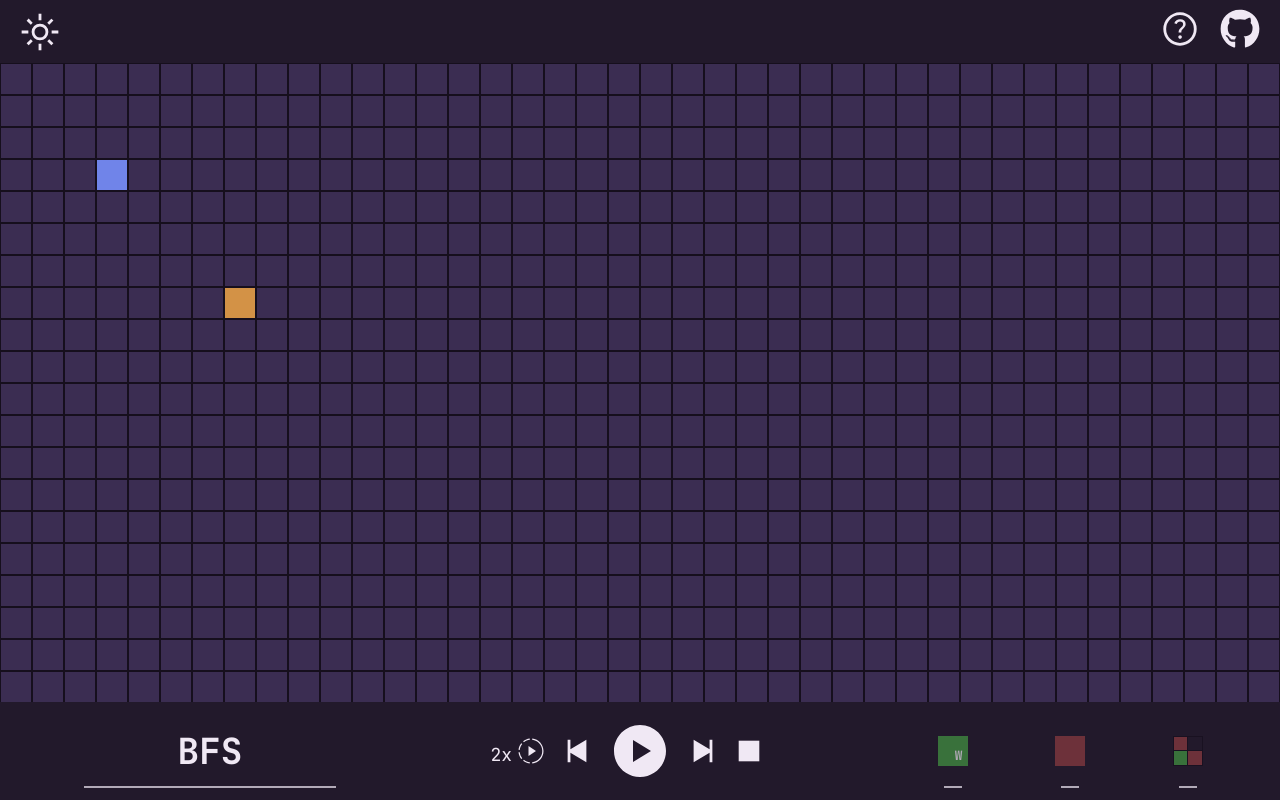
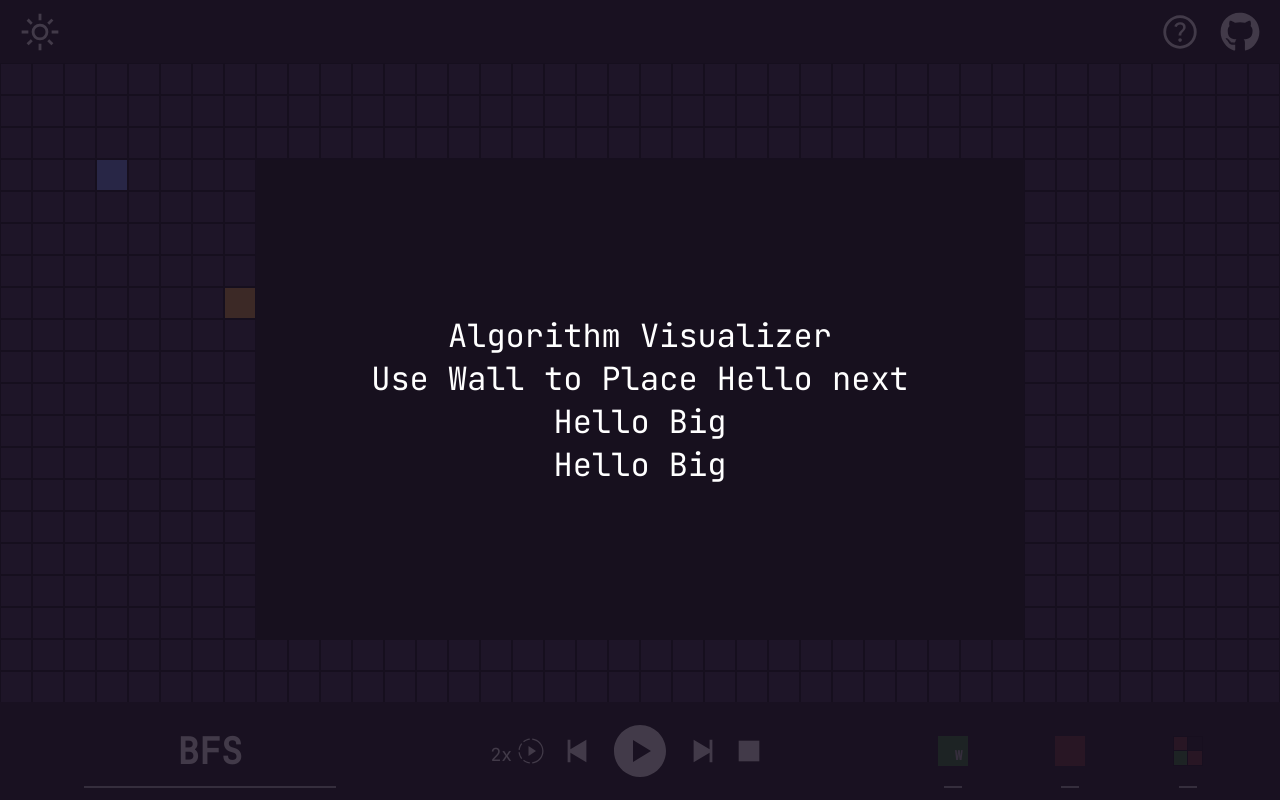
Before and after one commit to baterson/pathfinding-visualizer, a SvelteKit app: page / in a window 1280 px wide. Built offline with nearby package versions, Linux system fonts and the light colour scheme.

Commit message:
adding help modal

```diff
--- a/src/app.css
+++ b/src/app.css
@@ -1,4 +1,4 @@
-@import url('https://fonts.googleapis.com/css2?family=JetBrains+Mono:ital,wght@0,100;0,200;0,400;0,500;0,600;0,700;0,800;1,200&family=PT+Serif:ital,wght@0,400;0,700;1,400;1,700&display=swap');
+/* @import url('https://fonts.googleapis.com/css2?family=JetBrains+Mono:ital,wght@0,100;0,200;0,400;0,500;0,600;0,700;0,800;1,200&family=PT+Serif:ital,wght@0,400;0,700;1,400;1,700&display=swap'); */
 
 * {
 	box-sizing: border-box;
@@ -109,12 +109,11 @@
 }
 
 body {
-	position: relative;
-	font-family: 'JetBrains Mono', monospace;
-	overflow: clip;
+	font-family:  monospace;
+	/* font-family: 'JetBrains Mono', monospace; */
+    font-size: 56px;
 	height: 100svh;
 	width: 100vw;
-	overflow: hidden;
 	/* font-family: 'PT Serif', serif; */
 	/* overflow: hidden; */
 	/* background: white; */
--- a/src/app.html
+++ b/src/app.html
@@ -4,7 +4,6 @@
 		<meta charset="utf-8" />
 
 		<link rel="icon" href="%sveltekit.assets%/favicon.png" />
-        <link rel="manifest" href="webmanifest.json" />
         <!-- <meta name="theme-color" id="theme-color" content="#22192B"> -->
 		<meta
 			name="viewport"
--- /dev/null
+++ b/src/lib/Components/HelpModal.svelte
@@ -0,0 +1,37 @@
+<div class="wrapper">
+	<div class="content">
+		<h3>Algorithm Visualizer</h3>
+		<p>Use Wall to Place Hello next</p>
+		<p>Hello Big</p>
+		<p>Hello Big</p>
+	</div>
+</div>
+
+<style>
+	.wrapper {
+		z-index: 3;
+		background: hsla(270, 32%, 9%, 0.8);
+		color: white;
+		position: absolute;
+		height: 100%;
+		width: 100%;
+		display: flex;
+		justify-content: center;
+		align-items: center;
+		font-size: 32px;
+	}
+
+	.content {
+		/* padding: 20px; */
+		/* height: 60%;
+		width: 100%; */
+		height: 60%;
+		width: 60%;
+
+		display: flex;
+		flex-direction: column;
+		justify-content: center;
+		align-items: center;
+		background: hsla(270, 32%, 9%, 1);
+	}
+</style>
--- a/src/lib/stores/layout.ts
+++ b/src/lib/stores/layout.ts
@@ -24,6 +24,8 @@
 
 
         update((current) => {
+            console.log('Hello?');
+
             current.screen.row = screenRows;
             current.screen.col = screenCols;
             current.isCalculating = false;
@@ -32,6 +34,8 @@
     };
 
     const setCalculating = () => {
+        console.log('sin set');
+
         return update((current) => {
             current.isCalculating = true
             return current
--- a/src/routes/+layout.svelte
+++ b/src/routes/+layout.svelte
@@ -1,5 +1,6 @@
 <script lang="ts">
 	import '../app.css';
+	import '@fontsource/jetbrains-mono';
 </script>
 
 <svelte:head>
@@ -8,3 +9,11 @@
 </svelte:head>
 
 <slot />
+
+<style global>
+	body {
+		font-family: 'JetBrains Mono', monospace;
+		/* font-family: monospace; */
+		/* font-size: 14px; */
+	}
+</style>
--- a/src/routes/+page.js
+++ /dev/null
@@ -1 +0,0 @@
-export const ssr = false;
--- a/src/routes/+page.svelte
+++ b/src/routes/+page.svelte
@@ -7,6 +7,7 @@
 	import { grid } from '$lib/stores/grid';
 	import Nav from '$lib/Components/Nav.svelte';
 	import Player from '$lib/Components/Player.svelte';
+	import HelpModal from '$lib/Components/HelpModal.svelte';
 
 	onMount(() => {
 		const layoutSub = layout.subscribe(({ screen }) => {
@@ -42,8 +43,10 @@
 
 <div class="wrapper">
 	{#if $layout.isCalculating}
-		<div class="preload" out:fade={{ duration: 300, delay: 100 }}></div>
+		<div class="preload" out:fade={{ duration: 200 }}></div>
 	{/if}
+
+	<HelpModal />
 
 	<Nav />
 	<Grid />
@@ -53,13 +56,12 @@
 <style>
 	.preload {
 		z-index: 2;
-		opacity: 0.5;
-		background: var(--bg-body);
+		background: hsla(270, 32%, 9%, 1);
 		position: absolute;
-		height: 100svh;
+		height: 100%;
 		width: 100%;
-		left: 0;
 	}
+
 	.wrapper {
 		background: var(--bg-body);
 		width: 100%;
@@ -68,5 +70,6 @@
 		flex-direction: column;
 		align-items: center;
 		overflow: hidden;
+		position: relative;
 	}
 </style>
--- a/static/webmanifest.json
+++ /dev/null
@@ -1,6 +0,0 @@
-{
-    "name": "My PWA",
-    "display": "standalone",
-    "background_color": "hsl(24.3, 97.4%, 54.3%)",
-    "theme_color": "hsl(24.3, 97.4%, 54.3%)"
-  }
```
Also changed, not shown: package.json (+5 -4 lines), 1 other file (tests, documents, lock files or other folders).
